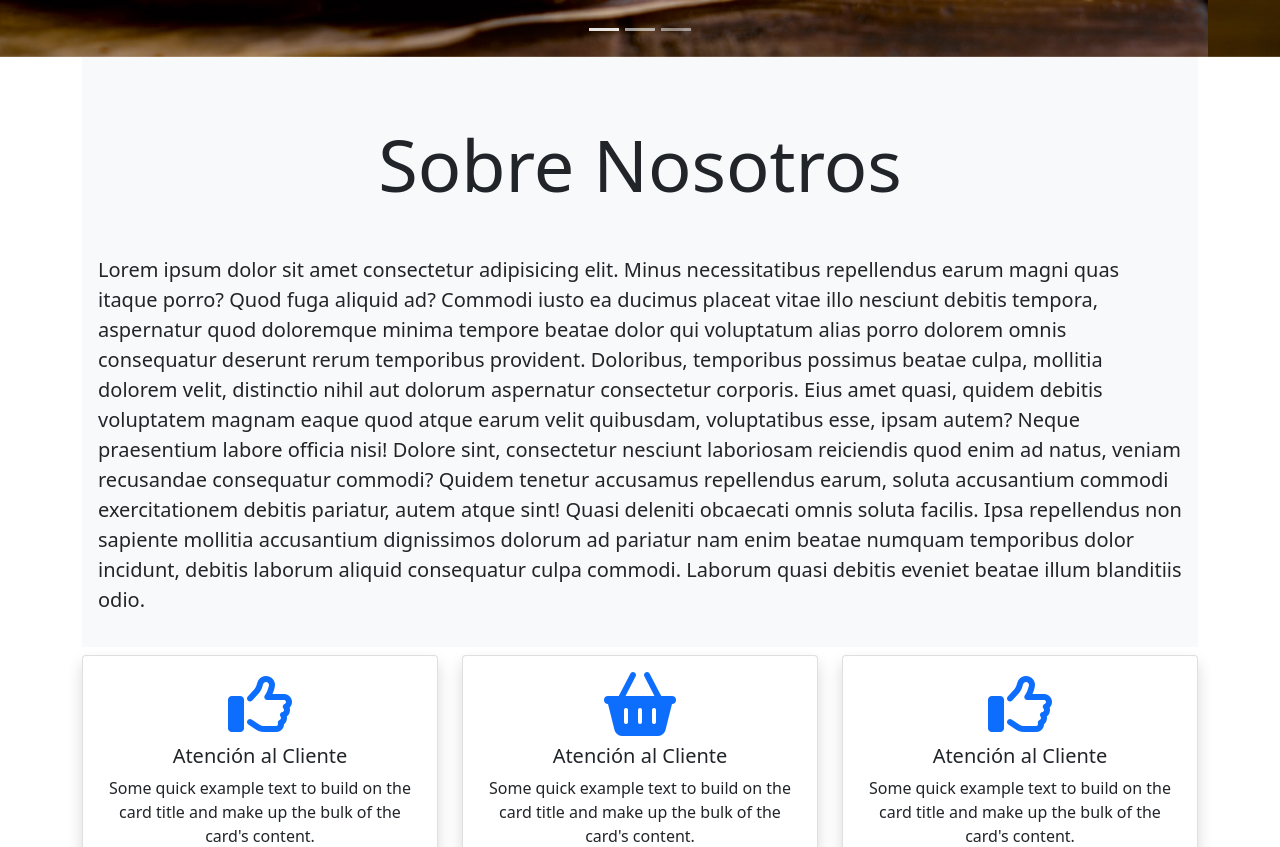
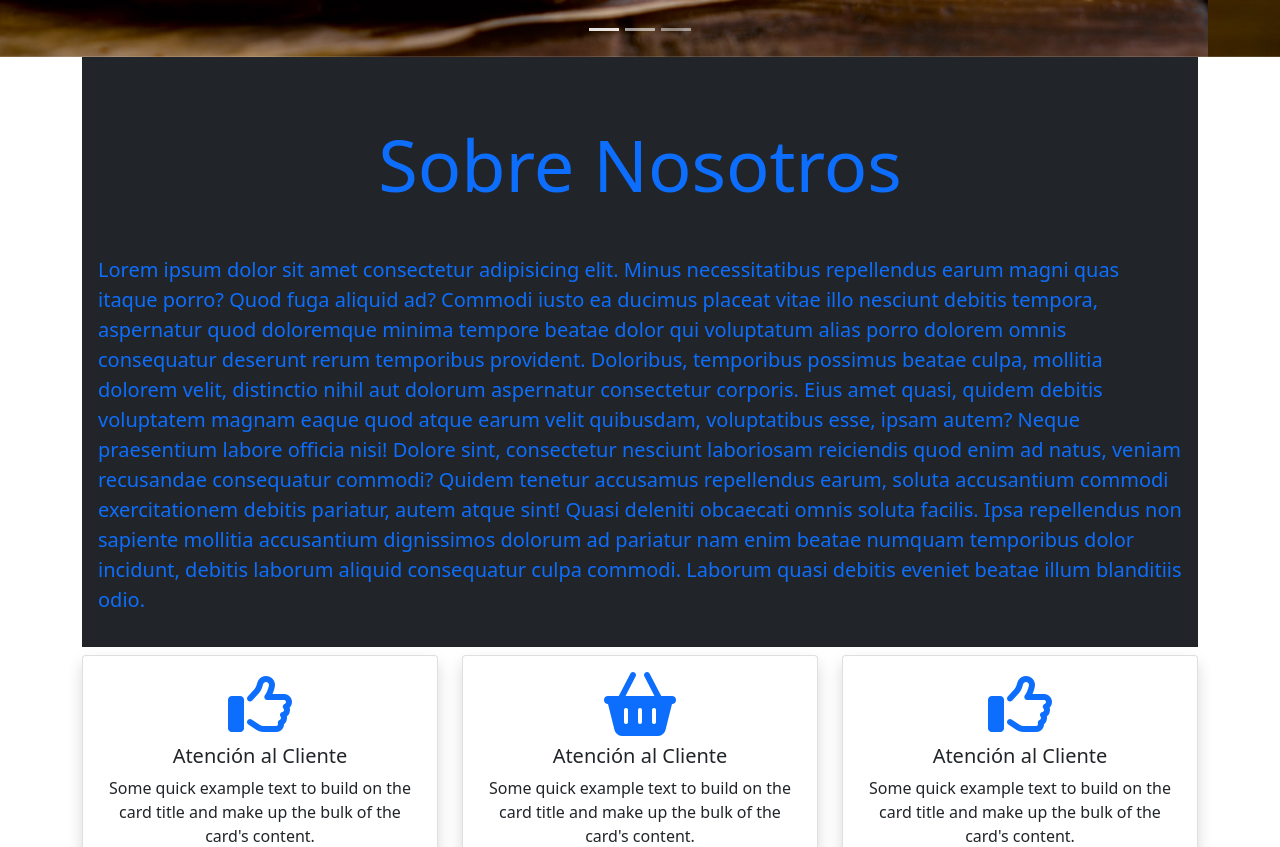
Before and after one commit to nicolascortezdelia/panaderiacocu18i, a plain HTML site: page index.html in a window 1280 px wide. Shown: the part 525-1372 px from the top of the page. Drawn offline with Linux system fonts and the light colour scheme.

Commit message:
modifique el fondo y color de texto del article de pantalla principal

```diff
--- a/index.html
+++ b/index.html
@@ -125,8 +125,8 @@
       </section>
 
       <section class="container">
-        <article class="bg-light p-3">
-          <h1 class="display-2 text-center my-5">Sobre Nosotros</h1>
+        <article class=" bg-dark text-primary p-3">
+          <h1 class="display-2 text-center my-5 ">Sobre Nosotros</h1>
           <p class="lead">
             Lorem ipsum dolor sit amet consectetur adipisicing elit. Minus
             necessitatibus repellendus earum magni quas itaque porro? Quod fuga
```
Also changed, not shown: pages/productos.html (+1 -1 lines).
